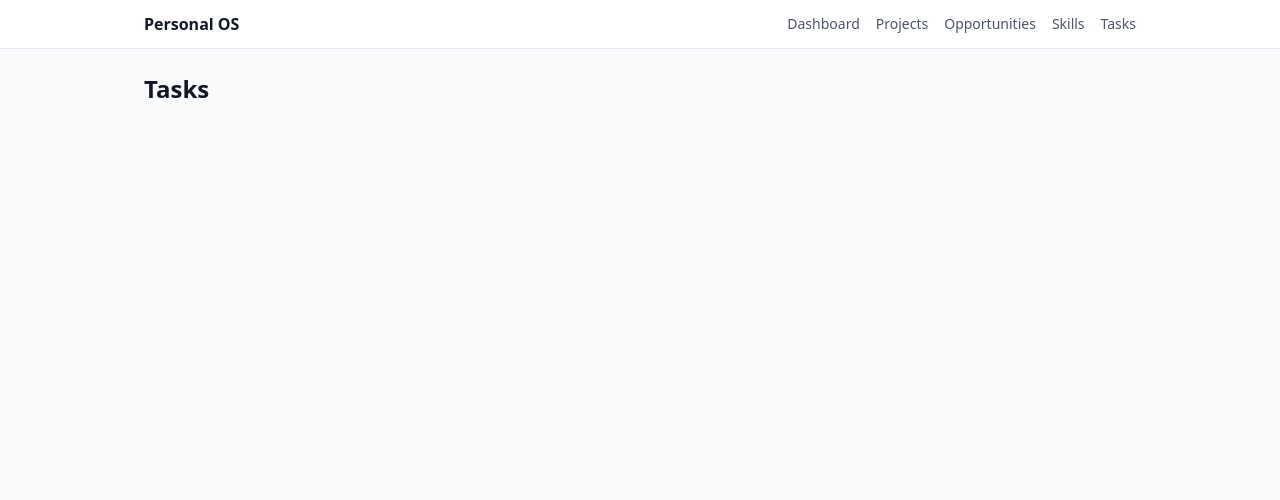
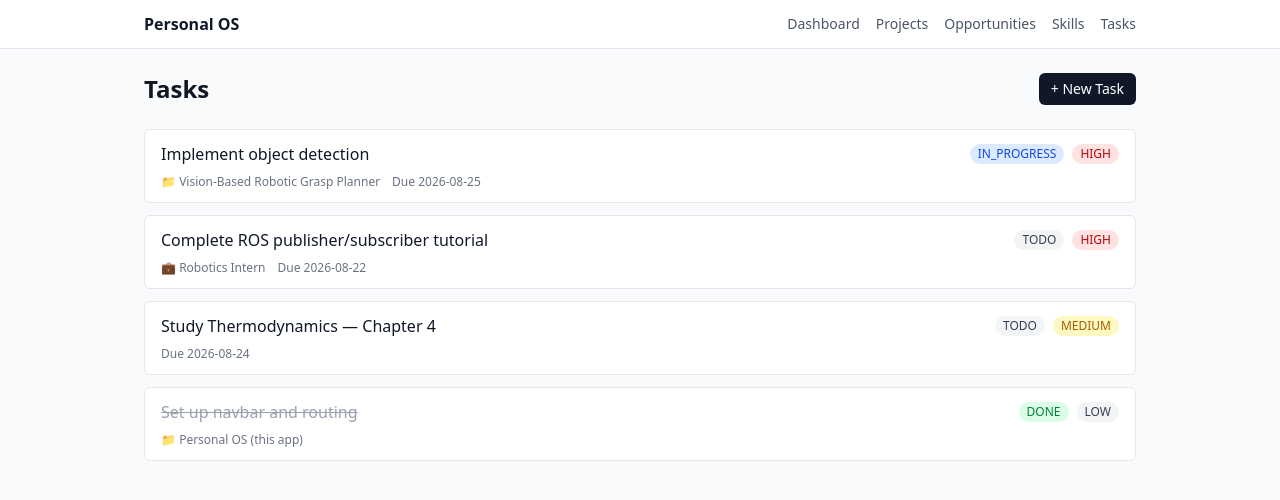
Before and after one commit to harshultyagi/personal-os, a Next.js app: page /tasks in a window 1280 px wide. Shown: the top 500 px of the page. Built offline with nearby package versions, Linux system fonts and the light colour scheme.

Commit message:
feat:add task page refactor all status/prioroty tone into badge

```diff
--- a/app/tasks/page.tsx
+++ b/app/tasks/page.tsx
@@ -1,3 +1,91 @@
+import { Badge, priorityTone, taskStatusTone } from "@/components/Badge";
+
+type Task = {
+  id: string;
+  title: string;
+  status: "todo" | "in_progress" | "done" | "blocked";
+  priority: "low" | "medium" | "high";
+  dueDate?: string;
+  projectTitle?: string;
+  opportunityTitle?: string;
+};
+
+const tasks: Task[] = [
+  {
+    id: "1",
+    title: "Implement object detection",
+    status: "in_progress",
+    priority: "high",
+    dueDate: "2026-08-25",
+    projectTitle: "Vision-Based Robotic Grasp Planner",
+  },
+  {
+    id: "2",
+    title: "Complete ROS publisher/subscriber tutorial",
+    status: "todo",
+    priority: "high",
+    dueDate: "2026-08-22",
+    opportunityTitle: "Robotics Intern",
+  },
+  {
+    id: "3",
+    title: "Study Thermodynamics — Chapter 4",
+    status: "todo",
+    priority: "medium",
+    dueDate: "2026-08-24",
+  },
+  {
+    id: "4",
+    title: "Set up navbar and routing",
+    status: "done",
+    priority: "low",
+    projectTitle: "Personal OS (this app)",
+  },
+];
+
+
+
 export default function TasksPage() {
-  return <h1 className="text-2xl font-semibold">Tasks</h1>;
+  return (
+    <div className="space-y-6">
+      <div className="flex items-center justify-between">
+        <h1 className="text-2xl font-semibold">Tasks</h1>
+        <button className="rounded-md bg-gray-900 px-3 py-1.5 text-sm text-white hover:bg-gray-700">
+          + New Task
+        </button>
+      </div>
+
+      <ul className="space-y-3">
+        {tasks.map((task) => (
+          <li
+            key={task.id}
+            className="rounded-md border border-gray-200 bg-white px-4 py-3"
+          >
+            <div className="flex items-center justify-between">
+              <span
+                className={
+                  task.status === "done"
+                    ? "text-gray-400 line-through"
+                    : "font-medium"
+                }
+              >
+                {task.title}
+              </span>
+              <div className="flex gap-2">
+                <Badge label={task.status} tone={taskStatusTone(task.status)} />
+                <Badge label={task.priority} tone={priorityTone(task.priority)} />
+              </div>
+            </div>
+            {(task.projectTitle || task.opportunityTitle || task.dueDate) && (
+              <div className="mt-2 flex gap-3 text-xs text-gray-500">
+                {task.projectTitle && <span>📁 {task.projectTitle}</span>}
+                {task.opportunityTitle && <span>💼 {task.opportunityTitle}</span>}
+                {task.dueDate && <span>Due {task.dueDate}</span>}
+              </div>
+            )}
+          </li>
+        ))}
+      </ul>
+    </div>
+  );
 }
--- a/components/Badge.tsx
+++ b/components/Badge.tsx
@@ -55,3 +55,12 @@ export function opportunityStatusTone(
   if (status === "rejected" || status === "closed") return "gray";
   return "gray"; // interested
 }
+
+export function taskStatusTone(
+  status: "todo" | "in_progress" | "done" | "blocked"
+): BadgeTone {
+  if (status === "done") return "green";
+  if (status === "in_progress") return "blue";
+  if (status === "blocked") return "red";
+  return "gray"; // todo
+}
```
